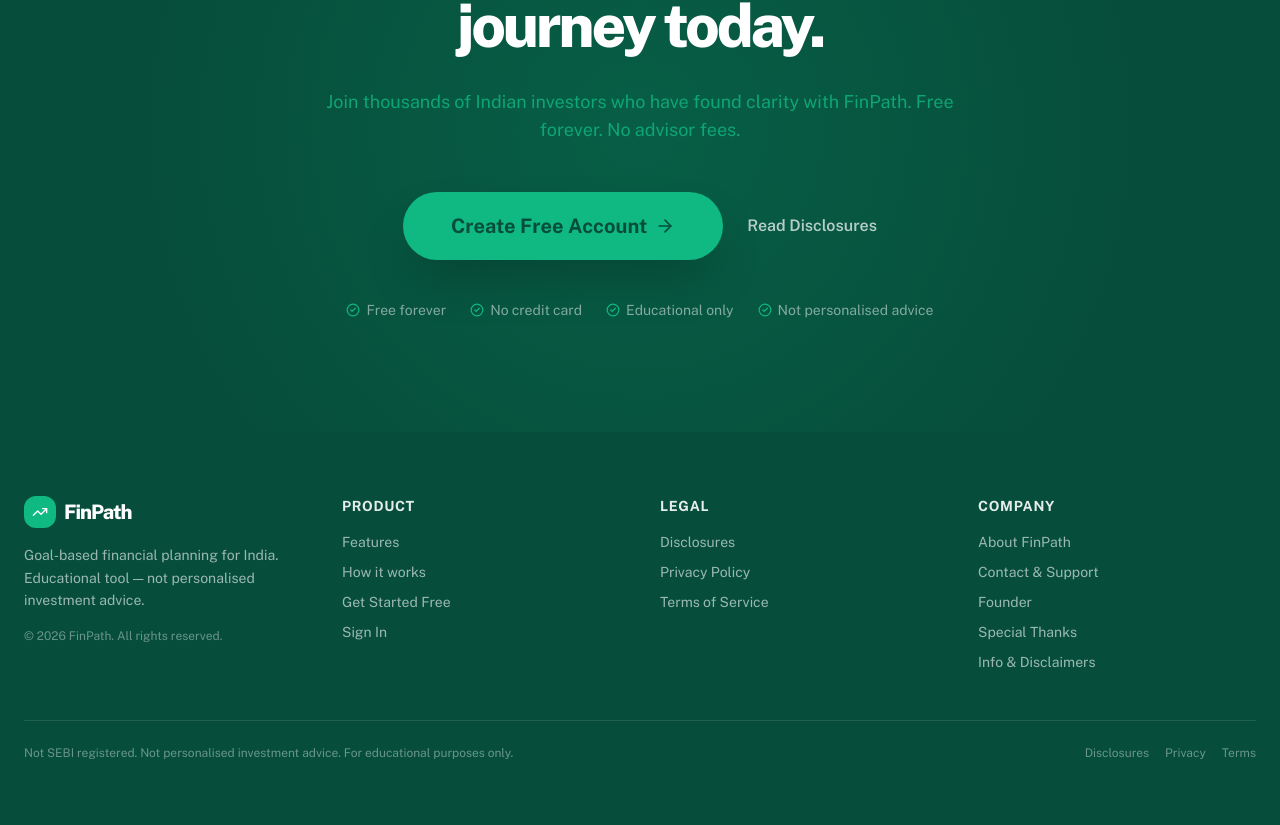
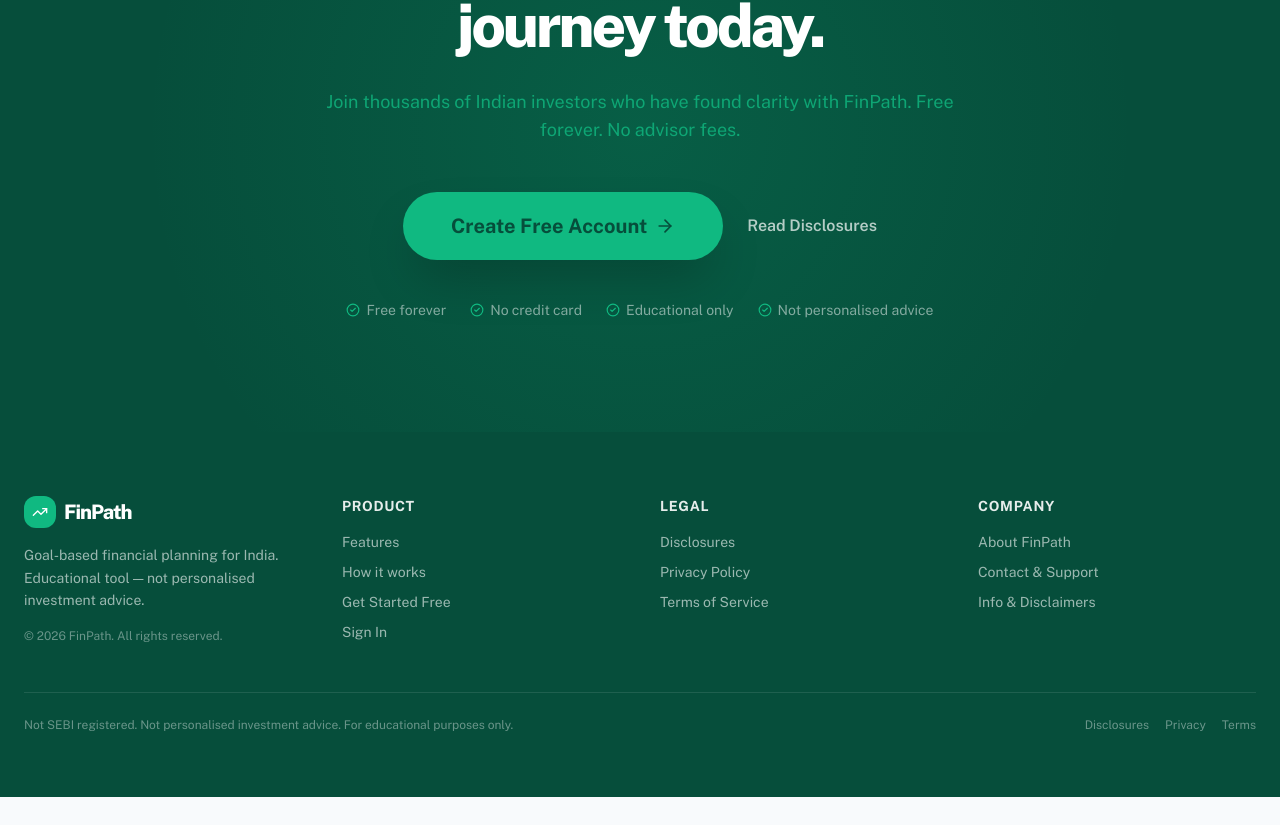
Before and after one commit to mihirpat16/finpath, a React (Vite) app: page / in a window 1280 px wide. Shown: the part 5044-5869 px from the top of the page. After the commit the page ends 5841 px from the top, so only its background shows below. Built offline with nearby package versions, Linux system fonts and the light colour scheme; no server answers.

Commit message:
Remove Founder and Special Thanks links from footer

```diff
--- a/src/layouts/MarketingLayout.jsx
+++ b/src/layouts/MarketingLayout.jsx
@@ -149,8 +149,6 @@
             <ul className="space-y-2.5 text-sm text-white/60">
               <li><Link to="/about" className="hover:text-growth transition-colors">About FinPath</Link></li>
               <li><Link to="/contact" className="hover:text-growth transition-colors">Contact & Support</Link></li>
-              <li><Link to="/about#founder" className="hover:text-growth transition-colors">Founder</Link></li>
-              <li><Link to="/about#special-thanks" className="hover:text-growth transition-colors">Special Thanks</Link></li>
               <li><Link to="/about#info" className="hover:text-growth transition-colors">Info & Disclaimers</Link></li>
             </ul>
           </div>
```
